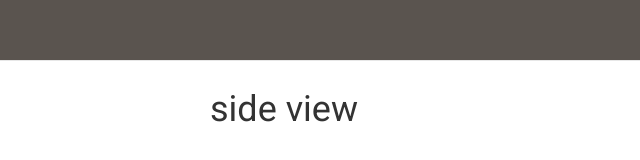
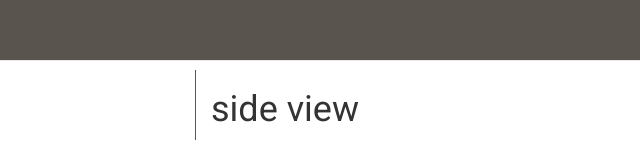
Before and after one commit to mecharmor/Facilities-Surge, a plain HTML site: page index.html in a window 1280 px wide. Shown: the full height of the page, 640-1280 px from the left. Drawn offline with nearby package versions, Linux system fonts and the light colour scheme.

Commit message:
Side View Border Update

```diff
--- a/css/style.css
+++ b/css/style.css
@@ -19,7 +19,6 @@ body  {
   margin-top: 0px;
 }
 
-.col-md-8,
 .col-md-4 {
-  /*border-top: 1px solid #ccc;*/
+  border-left: 1px solid #5a544f;
 }
```
